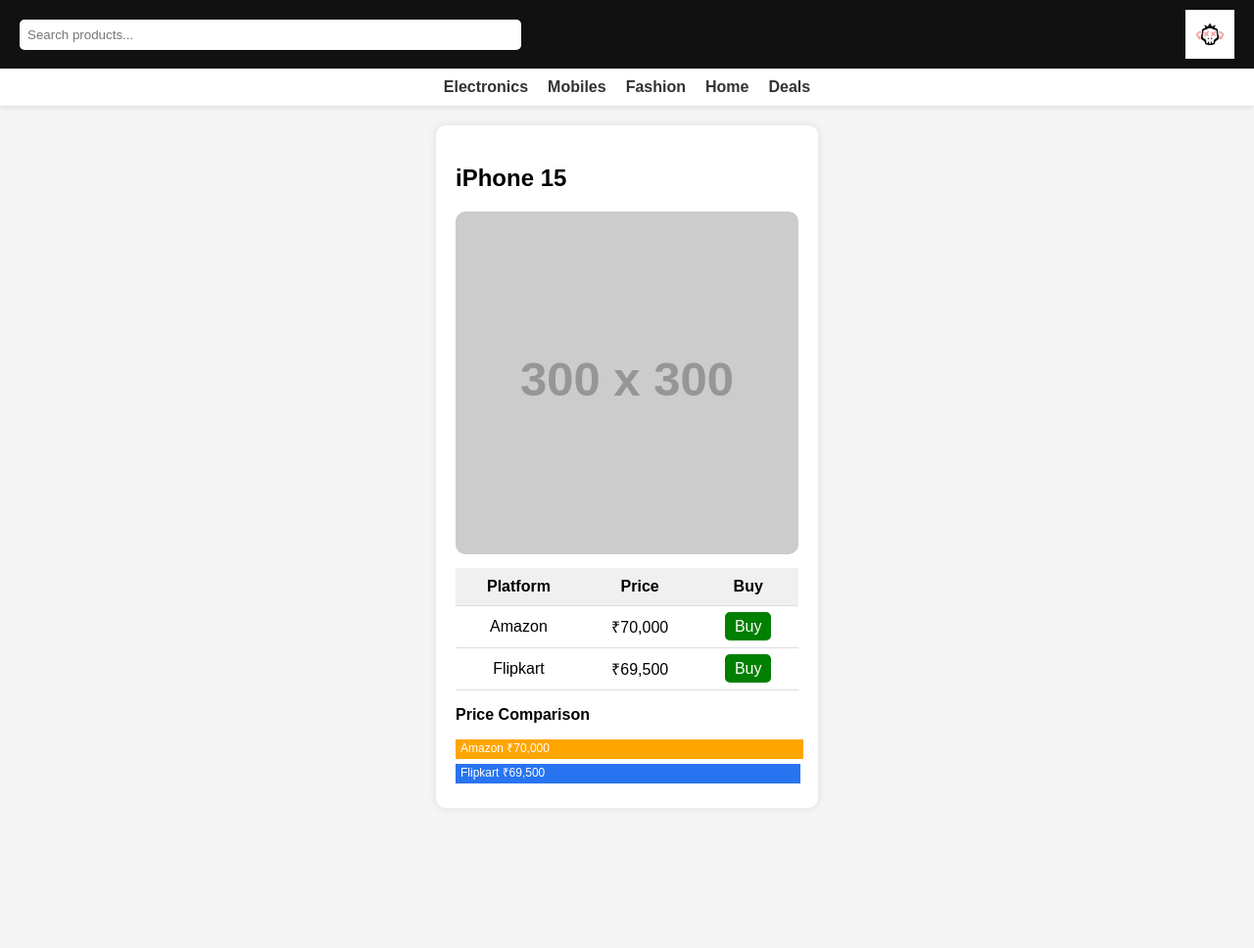
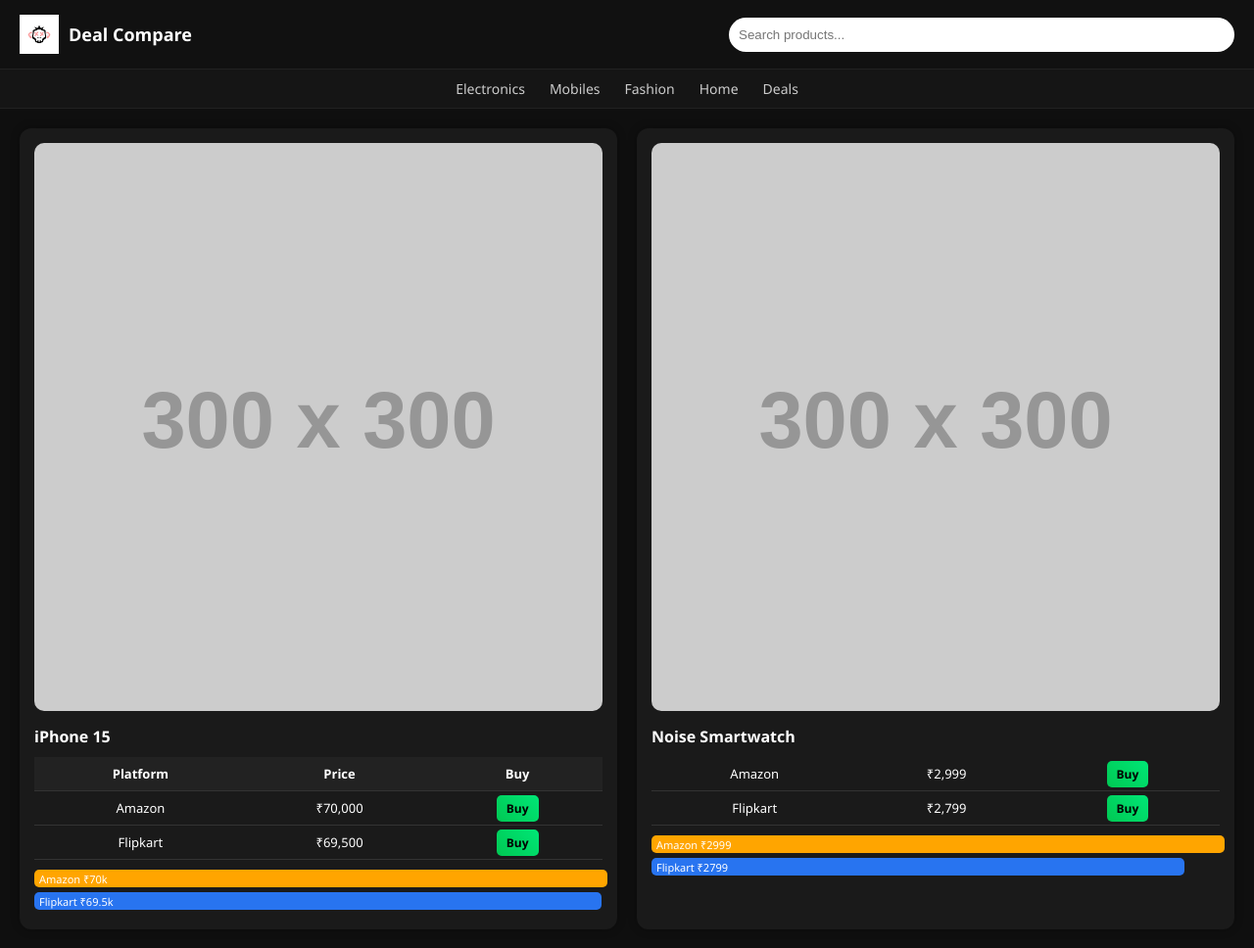
Before and after one commit to karthi-sam/Inklink.github.io, a plain HTML site: page index.html in a window 1280 px wide. Shown: the whole page at 98% size. Before the commit the page ends 845 px from the top, so only its background shows below. Drawn offline with Linux system fonts and the light colour scheme; placeholder pictures from the web are drawn by us.

Commit message:
index.html

```diff
--- a/index.html
+++ b/index.html
@@ -5,61 +5,86 @@
 
   <style>
     body {
-      font-family: Arial, sans-serif;
       margin: 0;
-      background: #f5f5f5;
+      font-family: 'Segoe UI', sans-serif;
+      background: #0f0f0f;
+      color: white;
     }
 
     /* HEADER */
     .header {
       display: flex;
+      align-items: center;
       justify-content: space-between;
+      padding: 15px 20px;
+      background: #111;
+      border-bottom: 1px solid #222;
+    }
+
+    .brand {
+      display: flex;
       align-items: center;
-      background: #111;
-      color: white;
-      padding: 10px 20px;
+      gap: 10px;
+    }
+
+    .brand h2 {
+      margin: 0;
+      font-size: 18px;
+      color: #fff;
     }
 
     .logo {
-      height: 50px;
+      height: 40px;
     }
 
     .search-box {
       width: 40%;
-      padding: 8px;
-      border-radius: 5px;
+      padding: 10px;
+      border-radius: 25px;
       border: none;
+      outline: none;
     }
 
     /* NAVBAR */
     .navbar {
-      background: white;
-      padding: 10px;
       display: flex;
       justify-content: center;
-      gap: 20px;
-      box-shadow: 0 2px 5px rgba(0,0,0,0.1);
+      gap: 25px;
+      padding: 10px;
+      background: #151515;
+      border-bottom: 1px solid #222;
     }
 
     .navbar a {
+      color: #ccc;
       text-decoration: none;
-      color: #333;
-      font-weight: bold;
+      font-size: 14px;
+      transition: 0.3s;
     }
 
-    /* PRODUCT GRID */
+    .navbar a:hover {
+      color: white;
+    }
+
+    /* GRID */
     .container {
       padding: 20px;
-      display: flex;
-      justify-content: center;
+      display: grid;
+      grid-template-columns: repeat(auto-fit, minmax(280px, 1fr));
+      gap: 20px;
     }
 
+    /* PRODUCT CARD */
     .product-card {
-      background: white;
-      width: 350px;
-      padding: 20px;
-      border-radius: 10px;
-      box-shadow: 0 0 10px rgba(0,0,0,0.1);
+      background: #1a1a1a;
+      padding: 15px;
+      border-radius: 12px;
+      transition: 0.3s;
+      box-shadow: 0 0 10px rgba(0,0,0,0.3);
+    }
+
+    .product-card:hover {
+      transform: translateY(-5px);
     }
 
     .product-card img {
@@ -67,50 +92,70 @@
       border-radius: 10px;
     }
 
-    .price {
-      font-size: 18px;
+    .product-card h3 {
       margin: 10px 0;
+      font-size: 16px;
     }
 
     table {
       width: 100%;
+      border-collapse: collapse;
       margin-top: 10px;
-      border-collapse: collapse;
     }
 
     th, td {
-      padding: 10px;
-      border-bottom: 1px solid #ddd;
+      padding: 8px;
+      font-size: 13px;
       text-align: center;
     }
 
     th {
-      background: #f0f0f0;
+      background: #222;
     }
 
+    tr {
+      border-bottom: 1px solid #333;
+    }
+
+    /* BUTTON */
     .btn {
-      background: green;
-      color: white;
-      padding: 6px 10px;
+      background: linear-gradient(45deg, #00c853, #00e676);
+      color: black;
+      padding: 5px 10px;
+      border-radius: 5px;
       text-decoration: none;
-      border-radius: 5px;
+      font-weight: bold;
+      font-size: 12px;
+    }
+
+    .btn:hover {
+      opacity: 0.8;
     }
 
     /* PRICE BAR */
     .bar-container {
-      margin-top: 15px;
+      margin-top: 10px;
     }
 
     .bar {
-      height: 20px;
+      height: 18px;
       margin: 5px 0;
-      color: white;
+      font-size: 11px;
       padding-left: 5px;
-      font-size: 12px;
+      display: flex;
+      align-items: center;
+      border-radius: 5px;
     }
 
     .amazon { background: orange; }
     .flipkart { background: #2874f0; }
+
+    /* RESPONSIVE */
+    @media(max-width: 600px) {
+      .search-box {
+        width: 60%;
+      }
+    }
 
   </style>
 </head>
@@ -119,10 +164,14 @@
 
 <!-- HEADER -->
 <div class="header">
+
+  <div class="brand">
+    <img src="logo.png" class="logo">
+    <h2>Deal Compare</h2>
+  </div>
+
   <input class="search-box" type="text" placeholder="Search products...">
 
-  <!-- LOGO RIGHT SIDE -->
-  <img src="logo.png" class="logo">
 </div>
 
 <!-- NAVBAR -->
@@ -134,16 +183,14 @@
   <a href="#">Deals</a>
 </div>
 
-<!-- PRODUCT SECTION -->
+<!-- PRODUCTS -->
 <div class="container">
 
+  <!-- PRODUCT 1 -->
   <div class="product-card">
+    <img src="https://via.placeholder.com/300">
+    <h3>iPhone 15</h3>
 
-    <h2>iPhone 15</h2>
-
-    <img src="https://via.placeholder.com/300" alt="iPhone 15">
-
-    <!-- PRICE TABLE -->
     <table>
       <tr>
         <th>Platform</th>
@@ -162,22 +209,37 @@
         <td>₹69,500</td>
         <td><a class="btn" href="#">Buy</a></td>
       </tr>
-
     </table>
 
-    <!-- PRICE CHART -->
     <div class="bar-container">
-      <p><strong>Price Comparison</strong></p>
+      <div class="bar amazon" style="width:100%">Amazon ₹70k</div>
+      <div class="bar flipkart" style="width:99%">Flipkart ₹69.5k</div>
+    </div>
+  </div>
 
-      <div class="bar amazon" style="width:100%">
-        Amazon ₹70,000
-      </div>
+  <!-- PRODUCT 2 -->
+  <div class="product-card">
+    <img src="https://via.placeholder.com/300">
+    <h3>Noise Smartwatch</h3>
 
-      <div class="bar flipkart" style="width:99%">
-        Flipkart ₹69,500
-      </div>
+    <table>
+      <tr>
+        <td>Amazon</td>
+        <td>₹2,999</td>
+        <td><a class="btn" href="#">Buy</a></td>
+      </tr>
+
+      <tr>
+        <td>Flipkart</td>
+        <td>₹2,799</td>
+        <td><a class="btn" href="#">Buy</a></td>
+      </tr>
+    </table>
+
+    <div class="bar-container">
+      <div class="bar amazon" style="width:100%">Amazon ₹2999</div>
+      <div class="bar flipkart" style="width:93%">Flipkart ₹2799</div>
     </div>
-
   </div>
 
 </div>
```
